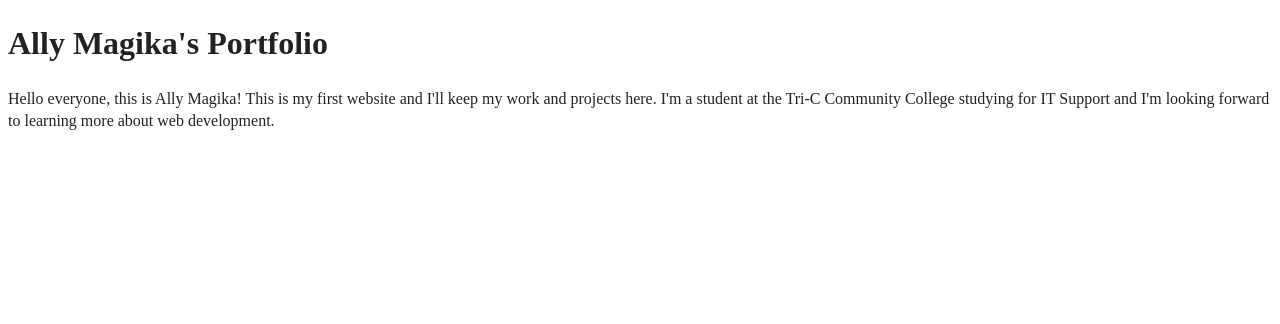
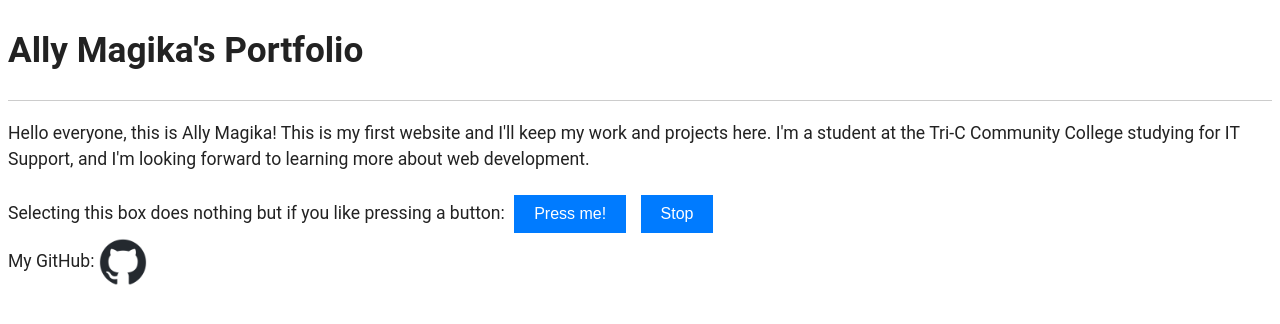
Before and after one commit to AllySakura/AllyWebsite, a website built with webpack: page index.html in a window 1280 px wide. Built offline with nearby package versions, Linux system fonts and the light colour scheme.

Commit message:
Added more items and set my code and such!

```diff
--- /dev/null
+++ b/css/buttonfun.css
@@ -0,0 +1,20 @@
+.buttonfun {
+  /* General button styles */
+    padding: 10px 20px;
+    margin: 5px;
+    background-color: #007BFF;
+    border: none;
+    color: white;
+    cursor: pointer;
+    font-size: 16px;
+    transition: background-color 0.3s ease;
+  }
+
+  /* Individual hover styles for each button */
+  #buttonClick:hover {
+    background-color: #0056b3;
+  }
+
+  #stopButton:hover {
+    background-color: #004080;
+  }
--- a/css/style.css
+++ b/css/style.css
@@ -12,9 +12,10 @@
    ========================================================================== */
 
 html {
+  font-family: "Roboto", sans-serif;
   color: #222;
-  font-size: 1em;
-  line-height: 1.4;
+  font-size: 1.10em;
+  line-height: 1.5;
 }
 
 /*
--- a/index.html
+++ b/index.html
@@ -1,7 +1,8 @@
 <!doctype html>
-<html class="no-js" lang="">
+<html class="no-js" lang="" xmlns="http://www.w3.org/1999/html">
 
 <head>
+  <link rel="stylesheet" type="text/css" href="css/buttonfun.css"/>
   <meta charset="utf-8">
   <meta name="viewport" content="width=device-width, initial-scale=1">
   <title>Ally Magika - Portfolio</title>
@@ -23,12 +24,22 @@
 </head>
 
 <body>
-
-  <h1>Ally Magika's Portfolio</h1>
-    <p>Hello everyone, this is Ally Magika! This is my first website and I'll keep my work and projects here. I'm a student at the Tri-C Community College studying for IT Support and I'm looking forward to learning more about web development.</p>
-
-    <script src="js/app.js"></script>
-
+    <h1>Ally Magika's Portfolio</h1>
+  <hr>
+  <p>Hello everyone, this is Ally Magika! This is my first website and I'll keep my work and projects here. I'm a student at the Tri-C Community College studying for IT Support, and I'm looking forward to learning more about web development.</p>
+    <label>
+      Selecting this box does nothing but if you like pressing a button:
+      <input id="buttonClick" class="buttonfun" type="button" value="Press me!">
+      <input id="stopButton" class="buttonfun" type="button" value="Stop">
+      <audio id="rickSound" src="audio/rick_roll.mp3"> </audio>
+    </label>
+<br>
+    <label>
+      My GitHub:
+      <a href="https://github.com/AllySakura" target="_blank" rel="noopener noreferrer">
+        <img id="Github" src="/img/github-mark.png" alt="Github Logo" width="48" height="48"/> </a>
+    </label>
+<script src="js/rickrollbutton.js"></script>
 </body>
 
 </html>
--- /dev/null
+++ b/js/rickrollbutton.js
@@ -0,0 +1,11 @@
+//JavaScript for Button
+  document.getElementById('buttonClick').addEventListener('click', function() {
+  let audio = document.getElementById('rickSound');
+  audio.play();
+});
+
+document.getElementById('stopButton').addEventListener('click', function() {
+  let audio = document.getElementById('rickSound');
+  audio.pause();
+  audio.currentTime = 0; // Resets the audio and pauses
+});
--- a/webpack.common.js
+++ b/webpack.common.js
@@ -2,11 +2,11 @@ const path = require('path');
 
 module.exports = {
   entry: {
-    app: './js/app.js',
+    app: './js/rickrollbutton.js',
   },
   output: {
     path: path.resolve(__dirname, 'dist'),
     clean: true,
-    filename: './js/app.js',
+    filename: './js/rickrollbutton.js',
   },
 };
```
Also changed, not shown: README.md, img/github-mark.png (added), js/app.js (deleted), 1 other file.
